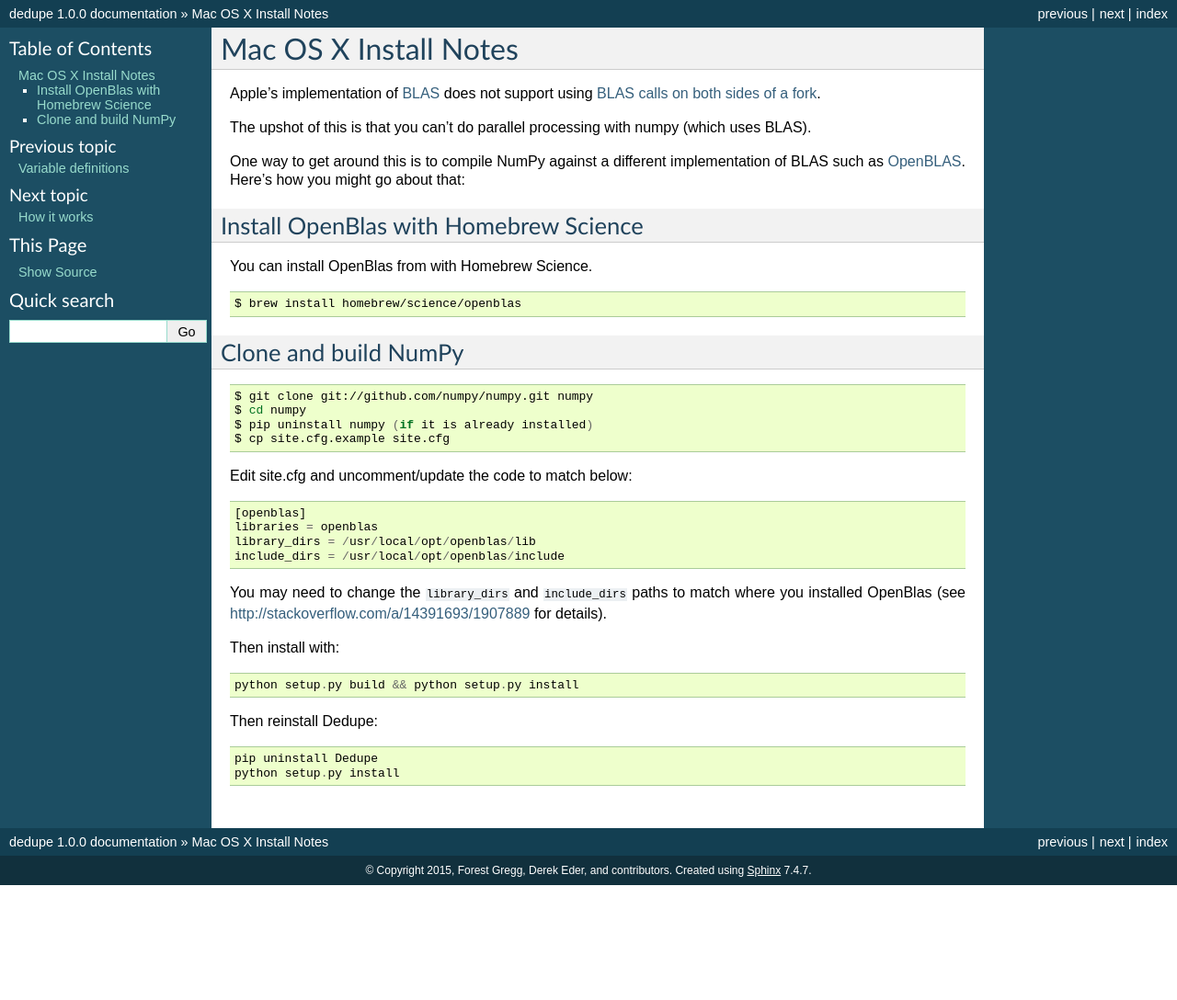
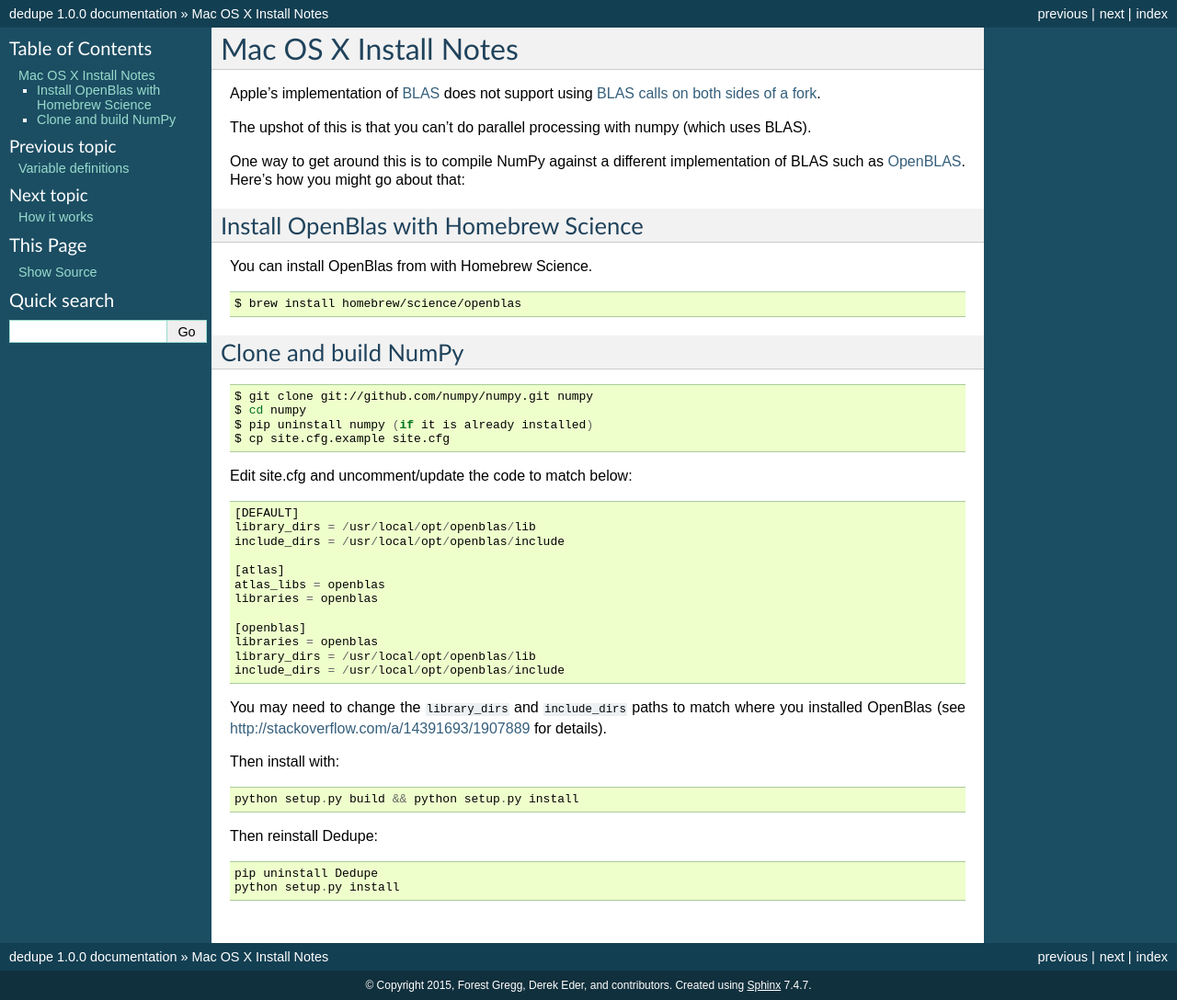
Before and after one commit to dedupeio/dedupe, a Sphinx documentation site: the page built from docs/OSX-Install-Notes.rst, in a window 1280 px wide. Shown: the whole page at 92% size. Built offline with Sphinx 7.4.7, drawn with Linux system fonts in a browser that asks for light colours; before the commit the page ends 963 px from its top, so only the background shows below that.

Commit message:
Updated os-x install doc'

```diff
--- a/docs/OSX-Install-Notes.rst
+++ b/docs/OSX-Install-Notes.rst
@@ -38,6 +38,14 @@
 
 ::
 
+    [DEFAULT]
+    library_dirs = /usr/local/opt/openblas/lib
+    include_dirs = /usr/local/opt/openblas/include
+
+    [atlas]
+    atlas_libs = openblas
+    libraries = openblas
+
     [openblas]
     libraries = openblas
     library_dirs = /usr/local/opt/openblas/lib
```
